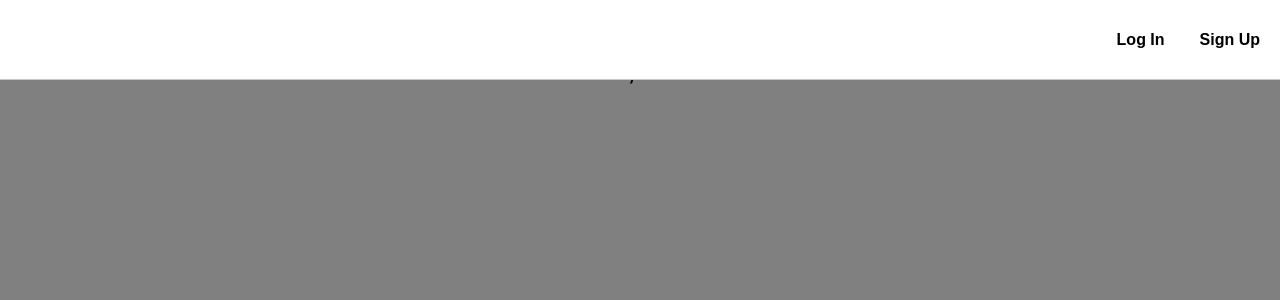
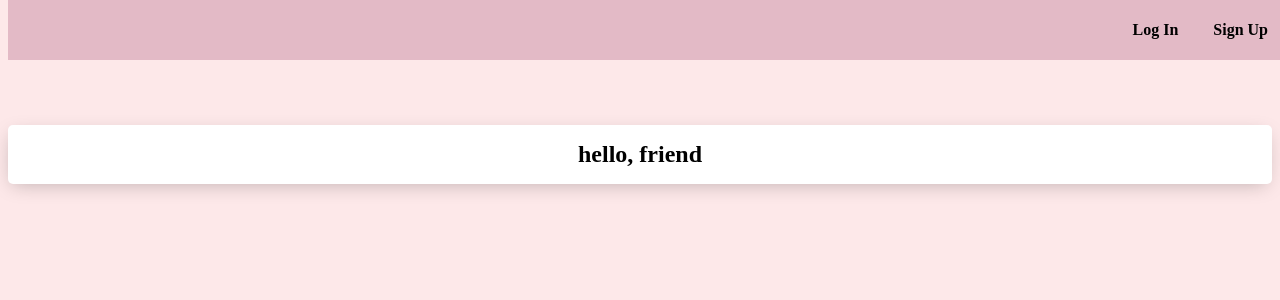
Before and after one commit to jaketodoroki/fav-lyric-front, a React (Vite) app: page / in a window 1280 px wide. Shown: the top 300 px of the page. Built offline with nearby package versions, Linux system fonts and the light colour scheme; no server answers.

Commit message:
css styling

```diff
--- a/src/App.css
+++ b/src/App.css
@@ -1,3 +1,3 @@
-body {
+/* body {
   background-color: gray;
-}
+} */
--- a/src/components/LyricCard/lyricCard.tsx
+++ b/src/components/LyricCard/lyricCard.tsx
@@ -25,10 +25,10 @@ const LyricCard = (props:LyricCardProps):JSX.Element => {
       <>
         <div id='button'>
           <button id='delete' onClick={() => props.handleDeleteLyric(lyric.name)}>Delete</button>
-        </div>
-        <div id="selection">
           <Link id='update'to={`/lyrics/${lyric.name}`} state={lyric}>Update Lyric</Link>
         </div>
+        {/* <div id="selection">
+        </div> */}
         </>
       }
       </div>
--- a/src/components/Lyrics/LyricList.tsx
+++ b/src/components/Lyrics/LyricList.tsx
@@ -12,6 +12,7 @@ interface LyricProps{
 const LyricList = (props:LyricProps) => {
   const {lyrics} = props
   return (
+
     <>
     <h1 id="lyricListHeader">lyric list:</h1>
     <div className="lyricListContainer">
--- a/src/index.css
+++ b/src/index.css
@@ -1,67 +1,47 @@
 * {
   box-sizing: border-box;
 }
-
-html,
-body {
-  margin: 0;
-  background-color: gray;
-  -webkit-font-smoothing: antialiased;
-  -moz-osx-font-smoothing: grayscale;
-  font-family: sofia-pro, sans-serif;
-  --primary: #F2B138;
-  --secondary: #6574d0;
-  --outline: #ffffff;
-  --background: #f2f4f8;
-  --border: rgb(220, 220, 220);
-  --card-background: rgb(255, 255, 255);
+html {
+  margin-top: 75px;
+  background-color: #FDE8E9;
 }
 
 main {
+
+  /* margin-left: auto; */
   margin-top: 50px;
-  /* min-height: calc(100vh - 80px); */
+  /* height: 20px; */
+  border: 1px solid black;
+  /* flex-direction: column; */
+  /* align-items: center; */
+  text-align: center;
+  /* height: fit-content; */
+  /* position: relative; */
+  /* padding: 75px; */
+  border-radius: 5px;
+  border: 1px solid var(--border);
+  background-color: white;
+  box-shadow: -1px 5px 19px -5px rgba(0, 0, 0, 0.25);
+  -moz-box-shadow: -1px 5px 19px -5px rgba(0, 0, 0, 0.25);
+  -webkit-box-shadow: -1px 5px 19px -5px rgba(0, 0, 0, 0.25);
+
+  /* gap: 140px; */
+  /* display: grid; */
+  /* padding: 20px; */
+  /* grid-template-columns: repeat(1, 1fr); */
+
 }
 
-h1,
-h2,
-h3 {
-  margin: 8px 0px 16px 0px;
+.lyricListContainer{
+  gap: 14px;
+  /* display: grid; */
+  padding: 20px;
+  /* grid-template-columns: repeat(1, 1fr); */
 }
 
 h1 {
   font-size: 24px;
   font-weight: 600;
-}
-
-h2 {
-  font-size: 20px;
-  font-weight: 500;
-}
-
-h3 {
-  font-size: 18px;
-  font-weight: 500;
-}
-
-h4 {
-  font-size: 16px;
-  font-weight: 500;
-  margin-bottom: 2px;
-}
-
-h5 {
-  font-size: 12px;
-  font-weight: 500;
-}
-
-p {
-  margin: 0;
-  opacity: .4;
-  width: 100%;
-  font-size: 16px;
-  line-height: 28px;
-  text-align: justify;
-  text-align-last: center;
 }
 
 a {
@@ -86,14 +66,6 @@ article {
   -webkit-box-shadow: -1px 5px 19px -5px rgba(0, 0, 0, 0.25);
 }
 
-article section {
-  width: 100%;
-  height: 100%;
-  display: flex;
-  align-items: center;
-  justify-content: center;
-}
-
 article>img {
   width: 80px;
   height: 80px;
@@ -102,35 +74,13 @@ article>img {
   border: 3px solid white;
 }
 
-article * {
-  z-index: 0;
-}
-
-section img {
-  width: 30px;
-  display: flex;
-  align-items: center;
-  justify-content: center;
-  cursor: pointer;
-}
-
-article::before {
-  content: "";
-  position: absolute;
-  top: 0;
-  left: 0;
-  z-index: 0;
-  width: 100%;
-  height: 77px;
-  background-color: var(--secondary);
-}
-
 .list {
   min-height: fit-content;
   gap: 14px;
   display: grid;
   padding: 20px;
   grid-template-columns: repeat(1, 1fr);
+
 }
 
 @media only screen and (min-width: 900px) {
@@ -153,19 +103,19 @@ article::before {
 
 nav {
   top: 0;
-  z-index: 1;
+  /* margin: 0px; */
+  /* margin-left: -20px; */
+  /* margin-right: 200px; */
+  /* z-index: 1; */
   width: 100%;
-  height: 80px;
+  height: 60px;
   display: flex;
   position: fixed;
   padding: 12px 20px;
   align-items: center;
-  background: white;
-  border-bottom: 1px solid rgb(200, 200, 200);
-}
-
-nav img {
-  width: 50px;
+  background: #E3BAC6;
+  /* display: table;  */
+  /* border-bottom: black; */
 }
 
 nav ul {
@@ -194,8 +144,8 @@ nav li {
 }
 
 .lyricCard {
-  border: 1px solid black;
-  margin: 50px;
+  /* border: 1px solid black; */
+  margin: 10px;
   height: 150px;
   width: 200px;
   object-fit: cover;
@@ -203,6 +153,7 @@ nav li {
   flex-direction: column;
   justify-content: flex-start;
   padding: 5px;
+  padding-top: 20px;
 }
 
 .lyricListContainer {
```
